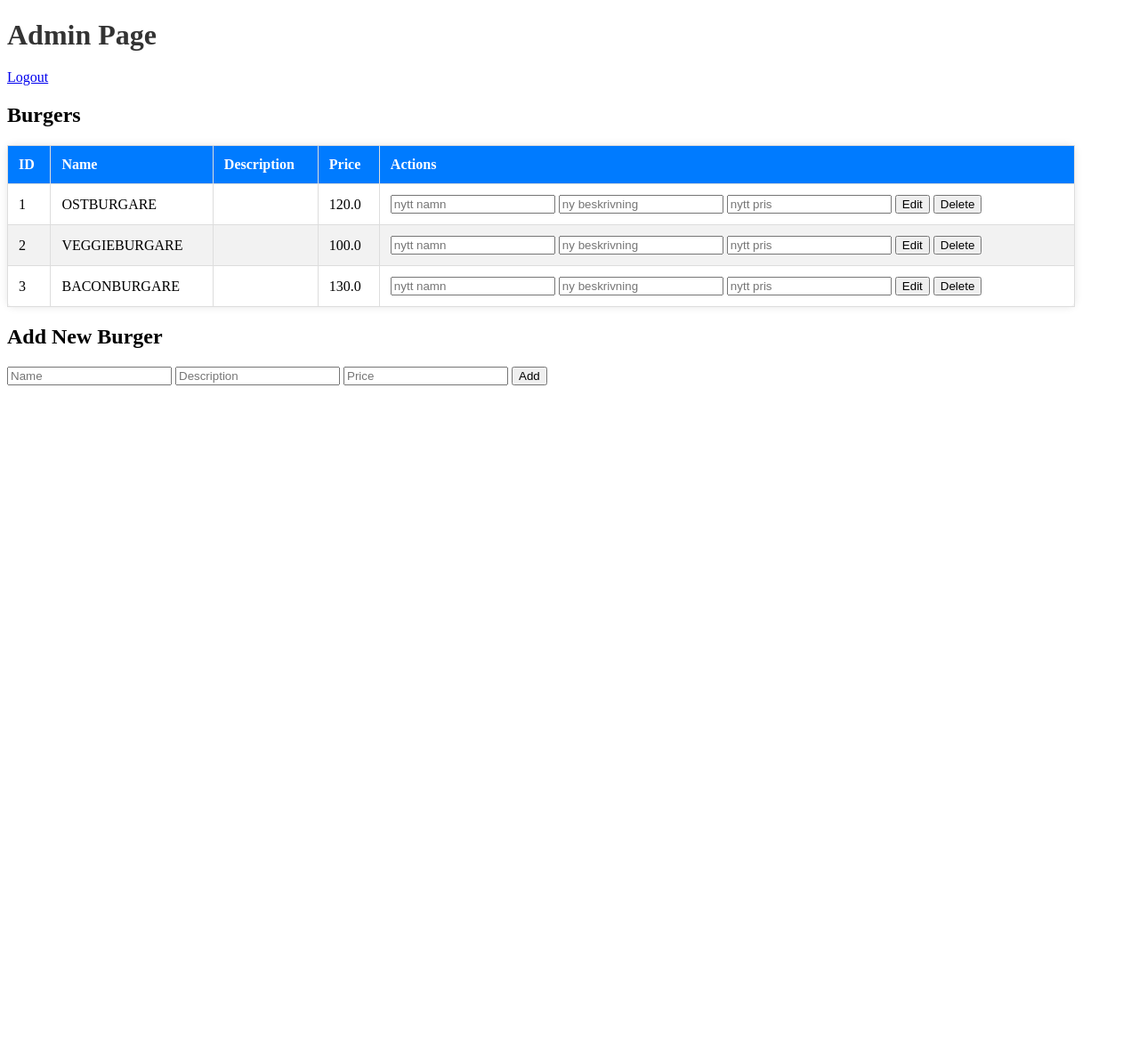
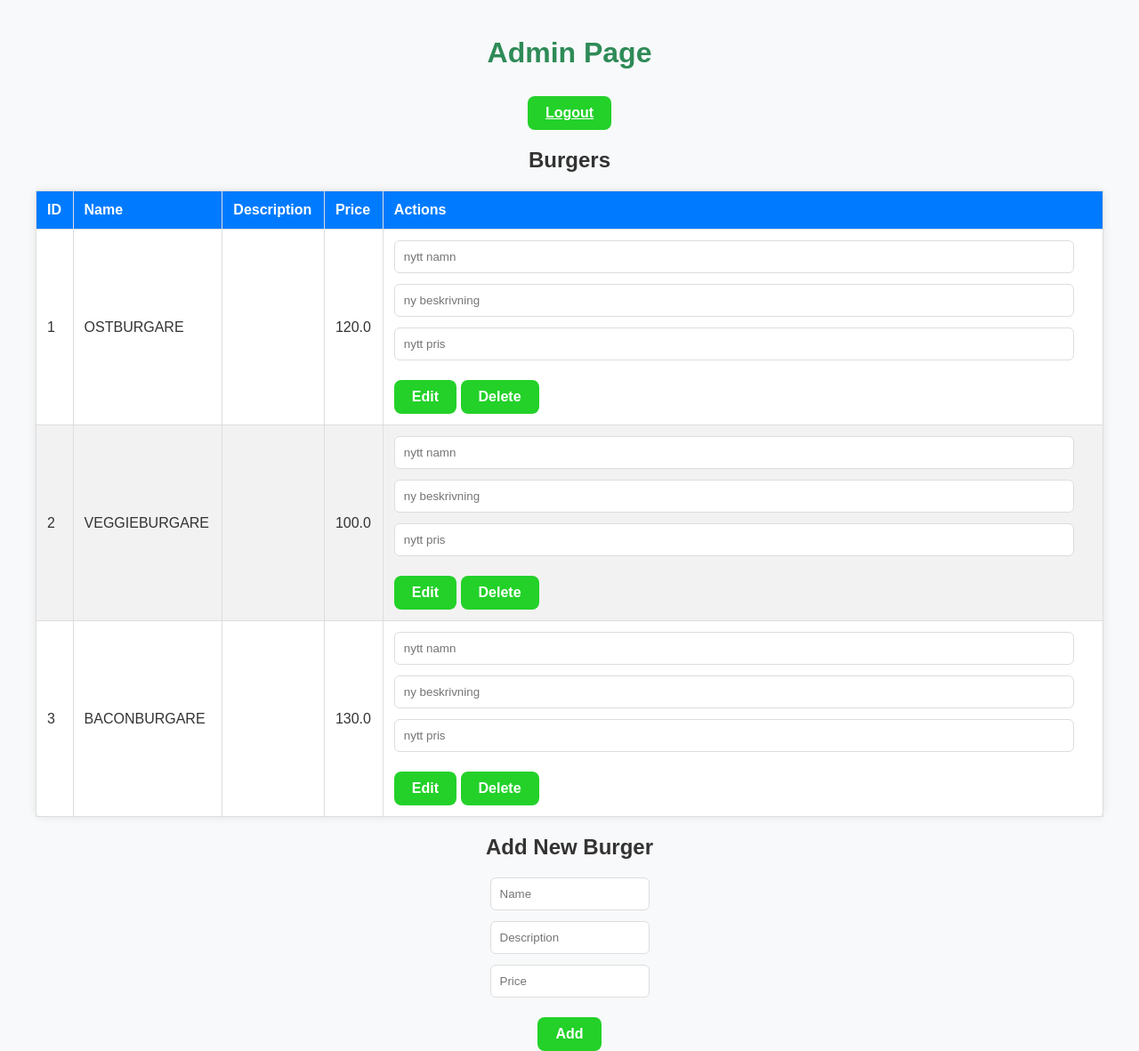
Before and after one commit to frsv14/BurgerOrderer, a Flask app: page /admin in a window 1280 px wide. Shown: the whole page at 89% size. Before the commit the page ends 433 px from the top, so only its background shows below. Run offline with Flask 3, Linux system fonts and the light colour scheme; a user stored in the database is signed in; data comes from the database, SQL or seed files in the repository; both versions use the stored data as it was after the commit.

Commit message:
modified:   burger_ordering_program/burgers.db     modified:   burger_ordering_program/static/styles.css 	modified:   burger_ordering_program/templates/admin.html

```diff
--- a/burger_ordering_program/static/styles.css
+++ b/burger_ordering_program/static/styles.css
@@ -1,10 +1,107 @@
-/* Gör orderbekräftelsen lite snyggare */
-.order-confirmation {
+
+body {
+    font-family: 'Arial', sans-serif;
+    background-color: #f8f9fa;
+    margin: 0;
+    padding: 0;
+    display: flex;
+    flex-direction: column;
+    align-items: center;
+    height: 100vh;
+    color: #333;
+    text-align: center;
+}
+
+h1, h2 {
+    color: #333;
+    margin-bottom: 20px;
+}
+
+.container {
+    background-color: #fff;
+    padding: 30px;
+    border-radius: 12px;
+    box-shadow: 0 4px 8px rgba(0, 0, 0, 0.2);
+    max-width: 450px;
+    width: 100%;
+    margin: 20px;
+}
+
+
+form {
+    display: flex;
+    flex-direction: column;
+    align-items: center;
+}
+
+label {
+    margin-bottom: 8px;
+    color: #555;
+    font-weight: bold;
+}
+
+input[type="text"], input[type="password"], input[type="number"], select, textarea {
+    width: calc(100% - 20px);
+    padding: 10px;
+    margin-bottom: 12px;
+    border: 1px solid #ddd;
+    border-radius: 6px;
+    box-sizing: border-box;
+}
+
+button, .btn, .complete-btn, .logout-button, .order-button {
+    padding: 10px 20px;
+    background-color: #23d129;
+    color: #fff;
+    border: none;
+    border-radius: 8px;
+    cursor: pointer;
+    font-size: 16px;
+    font-weight: bold;
+    text-align: center;
+    margin-top: 10px;
+}
+
+button:hover, .btn:hover, .complete-btn:hover, .logout-button:hover, .order-button:hover {
+    background-color: #218838;
+}
+
+
+table {
+    width: 100%;
+    border-collapse: collapse;
+    background-color: #fff;
+    border-radius: 8px;
+    box-shadow: 0 0 10px rgba(0, 0, 0, 0.1);
+    margin-top: 20px;
+}
+
+th, td {
+    padding: 12px;
+    border: 1px solid #ddd;
+    text-align: left;
+}
+
+thead {
+    background-color: #007bff;
+    color: #fff;
+}
+
+tbody tr:nth-child(even) {
+    background-color: #f2f2f2;
+}
+
+tbody tr:hover {
+    background-color: #e2e2e2;
+}
+
+
+.order-confirmation, .kitchen-show, .admin-page {
     font-family: Arial, sans-serif;
     margin: 20px;
 }
 
-.order-confirmation h1 {
+.order-confirmation h1, .kitchen-show h1, .admin-page h1 {
     color: #2E8B57;
 }
 
@@ -17,7 +114,7 @@
     margin-bottom: 10px;
 }
 
-.order-confirmation a {
+.order-confirmation a, .order-button {
     text-decoration: none;
     color: white;
     background-color: #2E8B57;
@@ -25,348 +122,12 @@
     border-radius: 5px;
 }
 
-.order-confirmation a:hover {
+.order-confirmation a:hover, .order-button:hover {
     background-color: #3CB371;
 }
 
-/* Gör kitchen view lite snyggare */
-.kitchen-show {
-    font-family: Arial, sans-serif;
-    background-color: #f4f4f4;
-    padding: 20px;
-    display: flex;
-    flex-direction: column;
-    align-items: center;
+.admin-page table, .kitchen-show table {
+    max-width: 1200px;
+    width: 100%;
+    margin: 0 auto;
 }
-
-h1 {
-    color: #333333;
-    margin-bottom: 20px;
-}
-
-table {
-    width: 100%;
-    border-collapse: collapse;
-    max-width: 1200px;
-    background-color: #ffffff;
-    border-radius: 8px;
-    box-shadow: 0 0 10px rgba(0, 0, 0, 0.1);
-}
-
-th, td {
-    padding: 12px;
-    border: 1px solid #dddddd;
-    text-align: left;
-}
-
-thead {
-    background-color: #007bff;
-    color: #ffffff;
-}
-
-tbody tr:nth-child(even) {
-    background-color: #f2f2f2;
-}
-
-tbody tr:hover {
-    background-color: #e2e2e2;
-}
-
-button.complete-btn {
-    background-color: #ee08db;
-    color: #ffffff;
-    border: none;
-    padding: 8px 16px;
-    border-radius: 4px;
-    cursor: pointer;
-    font-size: 14px;
-    transition: background-color 0.3s ease;
-}
-
-button.complete-btn:hover {
-    background-color: #218838;
-}
-
-
-
-/* Gör beställningssidan lite snyggare */
-.order-site {
-
-/* Global Styles */
-body {
-    font-family: 'Arial', sans-serif;
-    background-color: #f8f9fa;
-    margin: 0;
-    padding: 0;
-    display: flex;
-    justify-content: center;
-    align-items: center;
-    height: 100vh;
-    color: #333;
-}
-
-/* Container Styling */
-.container {
-    background-color: #ffffff;
-    padding: 30px;
-    border-radius: 12px;
-    box-shadow: 0 4px 8px rgba(0, 0, 0, 0.2);
-    max-width: 450px;
-    width: 100%;
-}
-
-/* Heading Styling */
-h1 {
-    text-align: center;
-    color: #333333;
-    font-size: 24px;
-    margin-bottom: 20px;
-}
-
-/* Form Group Styling */
-.form-group {
-    margin-bottom: 20px;
-}
-
-/* Label Styling */
-label {
-    display: block;
-    margin-bottom: 8px;
-    color: #555555;
-    font-weight: bold;
-}
-
-/* Custom Checkboxes */
-input[type="checkbox"] {
-    appearance: none;
-    -webkit-appearance: none;
-    border: 2px solid #cccccc;
-    border-radius: 4px;
-    width: 20px;
-    height: 20px;
-    background-color: #ffffff;
-    position: relative;
-    cursor: pointer;
-    outline: none;
-    transition: background-color 0.2s, border-color 0.2s;
-}
-
-input[type="checkbox"]:checked {
-    background-color: #4CAF50;
-    border-color: #4CAF50;
-}
-
-input[type="checkbox"]:checked::before {
-    content: '';
-    position: absolute;
-    left: 6px;
-    top: 10px;
-    width: 6px;
-    height: 12px;
-    border: solid #ffffff;
-    border-width: 2px 2px 0 0;
-    transform: rotate(45deg);
-}
-
-input[type="checkbox"]:focus {
-    border-color: #007bff;
-    box-shadow: 0 0 0 2px rgba(0, 123, 255, 0.25);
-}
-
-
-select, input[type="number"] {
-    width: calc(100% - 16px);
-    padding: 10px;
-    margin-bottom: 12px;
-    border: 1px solid #dddddd;
-    border-radius: 6px;
-    box-sizing: border-box;
-}
-
-
-fieldset {
-    border: 1px solid #dddddd;
-    border-radius: 6px;
-    padding: 15px;
-    margin-bottom: 20px;
-    background-color: #f9f9f9;
-}
-
-
-legend {
-    padding: 0 10px;
-    color: #555555;
-    font-weight: bold;
-}
-
-
-.btn {
-    display: block;
-    width: 100%;
-    padding: 14px 20px;
-    background-color: #23d129;
-    color: #ffffff;
-    border: none;
-    border-radius: 8px;
-    cursor: pointer;
-    font-size: 18px;
-    font-weight: bold;
-    text-align: center;
-    transition: background-color 0.3s ease, transform 0.2s ease, box-shadow 0.3s ease;
-}
-
-
-.btn:hover {
-    background-color: #45a049;
-    transform: scale(1.05);
-    box-shadow: 0 4px 12px rgba(0, 0, 0, 0.2);
-}
-
-
-.btn:focus {
-    outline: none;
-    box-shadow: 0 0 0 3px rgba(0, 123, 255, 0.25);
-}
-
-.button-order-style {
-    background-color: #04AA6D;
-    border: none;
-    color: white;
-    padding: 16px 32px;
-    font-size: 16px;
-    border-radius: 12px;
-    cursor: pointer;
-  }
-
-  .add-to-cart {
-    background-color: #046daa;
-    border: none;
-    color: white;
-    padding: 16px 32px;
-    font-size: 16px;
-    border-radius: 12px;
-    cursor: pointer;
-  }
-
-
-}
-
-/* Gör admin-sidan lite snyggare */
-.admin-page {
-
-body, h1, h2, table, form {
-    margin: 0;
-    padding: 0;
-}
-
-
-body {
-    font-family: 'Segoe UI', Tahoma, Geneva, Verdana, sans-serif;
-    background-color: #f9f9f9;
-    color: #333;
-}
-
-
-.container {
-    width: 80%;
-    margin: 0 auto;
-    padding: 20px;
-    background-color: #fff;
-    border-radius: 8px;
-    box-shadow: 0 0 10px rgba(0, 0, 0, 0.1);
-}
-
-
-h1 {
-    color: #333;
-    text-align: center;
-    padding-bottom: 20px;
-    border-bottom: 2px solid #3498db;
-}
-
-
-.logout-button {
-    display: inline-block;
-    padding: 10px 20px;
-    background-color: #e74c3c;
-    color: #fff;
-    text-decoration: none;
-    border-radius: 5px;
-    margin-bottom: 20px;
-    font-size: 14px;
-}
-
-.logout-button:hover {
-    background-color: #c0392b;
-}
-
-
-h2 {
-    color: #3498db;
-    border-bottom: 2px solid #3498db;
-    padding-bottom: 10px;
-    margin-bottom: 20px;
-}
-
-
-table {
-    width: 100%;
-    border-collapse: collapse;
-    margin-bottom: 20px;
-}
-
-table thead {
-    background-color: #3498db;
-    color: #fff;
-}
-
-table th, table td {
-    padding: 12px;
-    text-align: left;
-    border-bottom: 1px solid #ddd;
-}
-
-table tr:hover {
-    background-color: #f1f1f1;
-}
-
-
-form {
-    display: flex;
-    flex-direction: column;
-    margin-bottom: 20px;
-}
-
-form input[type="text"], form input[type="number"] {
-    padding: 10px;
-    border: 1px solid #ddd;
-    border-radius: 5px;
-    margin-bottom: 10px;
-}
-
-form button {
-    padding: 10px;
-    background-color: #3498db;
-    color: #fff;
-    border: none;
-    border-radius: 5px;
-    cursor: pointer;
-    font-size: 16px;
-}
-
-form button:hover {
-    background-color: #2980b9;
-}
-
-
-@media (max-width: 768px) {
-    .container {
-        width: 90%;
-    }
-
-    table, form {
-        width: 100%;
-    }
-}
-
-}
--- a/burger_ordering_program/templates/admin.html
+++ b/burger_ordering_program/templates/admin.html
@@ -6,7 +6,7 @@
     <link rel="stylesheet" href="/static/styles.css">
     <title>Admin Page</title>
 </head>
-<body class="admin_page">
+<body class="admin-page">
     <h1>Admin Page</h1>
 
     <!-- Logout Link -->
```
Also changed, not shown: burger_ordering_program/ingenjörsdagbok/Robin.txt (added, +32 -0 lines), burger_ordering_program/burgers.db, 1 other file.
